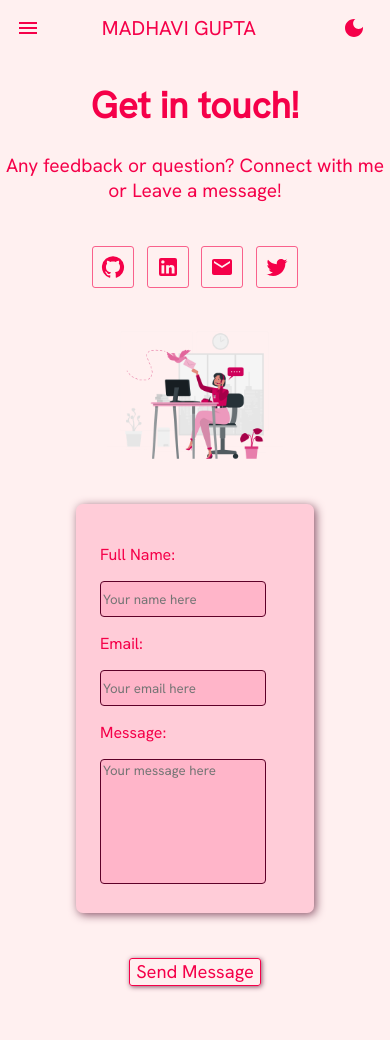
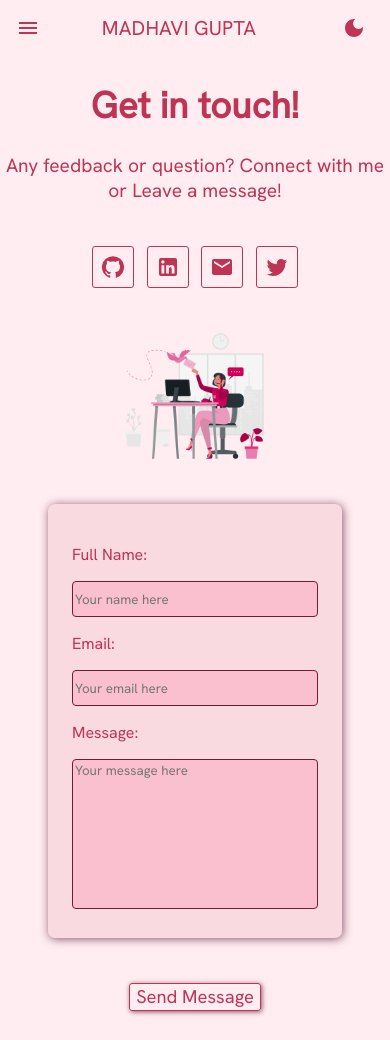
Before and after one commit to MadhaviGupta/Portfolio, a React (Create React App) app: page /contact in a window 390 px wide. Before the commit the page ends 1015 px from the top, so only its background shows below. Built offline with nearby package versions, Linux system fonts and the light colour scheme.

Commit message:
color changed to viva magenta & other fixes

```diff
--- a/src/App.js
+++ b/src/App.js
@@ -13,7 +13,7 @@ function App() {
       document.body.style.backgroundColor = "#0a0000";
     } else {
       setMode("light");
-      document.body.style.backgroundColor = "#fff0f0";
+      document.body.style.backgroundColor = "#ffedf1";
     }
   };
   return (
--- a/src/components/About.js
+++ b/src/components/About.js
@@ -91,11 +91,11 @@ export default function About(props) {
                 Longswitch Software Solutions Private Limited
               </span>
               . It is a software outsourcing company which provides software
-              solutions and technical consultancy. I was{" "}
+              solutions and technical consultancy. Being a{" "}
               <span className={`name-${props.mode}`}>
                 Frontend Web Developer Intern (ReactJS Developer)
               </span>{" "}
-              there and built various projects using various libraries.
+              there, I built various projects using various libraries.
             </p>
           </div>
         </div>
--- a/src/components/NavBar.js
+++ b/src/components/NavBar.js
@@ -32,7 +32,7 @@ export default function NavBar(props) {
             noWrap
             sx={{
               mr: 2,
-              color: "#f50049",
+              color: "be3455",
               display: { xs: "none", md: "flex" },
               fontFamily: "Hanken Grotesk",
               textDecoration: "none",
@@ -122,7 +122,7 @@ export default function NavBar(props) {
             noWrap
             sx={{
               mr: 2,
-              color: "#f50049",
+              color: "be3455",
               display: { xs: "flex", md: "none" },
               flexGrow: 1,
               fontFamily: "Hanken Grotesk",
--- a/src/components/style.css
+++ b/src/components/style.css
@@ -1,16 +1,15 @@
 * {
   font-family: "Hanken Grotesk";
-  color: #f50049;
+  color: #be3455;
 }
 body {
-  background-color: #fff0f0;
+  background-color: #ffedf1;
   min-height: 100vh;
 }
 
 /* home-styling */
 .listItems {
   text-decoration: none;
-  color: #f50049;
   margin: 0 1rem;
   padding: 0.5rem;
   font-size: 1rem;
@@ -18,11 +17,11 @@ body {
   justify-content: center;
 }
 .listItems:active {
-  color: #630d27;
+  color: #be032f;
 }
 .listItems:hover {
   border-radius: 2px;
-  background-color: rgba(195, 7, 63, 0.1);
+  background-color: rgba(190, 52, 84, 0.1);
 }
 .modeIcon {
   flex-grow: 0;
@@ -34,7 +33,7 @@ body {
 .modeIcon:hover,
 .socialIcons:hover,
 .project-icons:hover {
-  background-color: rgba(195, 7, 63, 0.1);
+  background-color: rgba(190, 52, 84, 0.1);
   cursor: pointer;
 }
 .socialIcons {
@@ -44,7 +43,7 @@ body {
   margin: 1.5rem 0.4rem;
   padding: 0.5rem;
   border-radius: 3px;
-  border: 1.5px solid #f5004998;
+  border: 1.5px solid #be3455;
   cursor: pointer;
 }
 .socialIcons:hover {
@@ -57,7 +56,7 @@ body {
 }
 .main-content {
   font-size: 2.5rem;
-  color: #f50049;
+  color: #be3455;
   text-align: center;
 }
 .sub-content {
@@ -65,11 +64,11 @@ body {
   text-align: center;
 }
 .name-light {
-  color: #8f013e;
+  color: #681d2f;
   font-weight: 500;
 }
 .name-dark {
-  color: #ff1379;
+  color: #eb4168;
   font-weight: 500;
 }
 .home-container {
@@ -96,7 +95,7 @@ body {
   }
   .main-content {
     font-size: 1.8rem;
-    color: #f50049;
+    color: #be3455;
     text-align: center;
   }
   .sub-content {
@@ -107,7 +106,7 @@ body {
 @media screen and (max-width: 550px) {
   .main-content {
     font-size: 1.3rem;
-    color: #f50049;
+    color: #be3455;
     text-align: center;
   }
   .sub-content {
@@ -141,8 +140,8 @@ footer {
   font-size: 1.3rem;
 }
 hr {
-  border-bottom: 1px solid #f50049;
-  border-left: 1.3px solid #f50049;
+  border-bottom: 1px solid #be3455;
+  border-left: 1.3px solid #be3455;
 }
 ul {
   list-style: url(images/coding.png);
@@ -163,7 +162,7 @@ ul {
   margin: 1em;
   padding: 1rem;
   border-radius: 7px;
-  background-color: rgba(195, 7, 63, 0.15);
+  background-color: rgba(190, 52, 84, 0.1);
   box-shadow: 1px 1px 5px #8a5469;
 }
 .content-about {
@@ -175,8 +174,8 @@ ul {
   height: 11rem;
 }
 .downloadButton {
-  color: #f50049;
-  border: 1.5px solid #f50049;
+  color: be3455;
+  border: 1.5px solid #be3455;
   border-radius: 3px;
   cursor: pointer;
   font-size: 1.2rem;
@@ -215,7 +214,7 @@ ul {
   margin: 3px;
   padding: 0.5rem;
   border-radius: 3px;
-  border: 1.5px solid #f5004998;
+  border: 1.5px solid #be3455;
   cursor: pointer;
 }
 .card-styling-pro {
@@ -229,13 +228,13 @@ ul {
   margin: 1em;
   padding: 1rem;
   border-radius: 7px;
-  background-color: rgba(195, 7, 63, 0.15);
+  background-color: rgba(190, 52, 84, 0.1);
   box-shadow: 1px 1px 5px #8a5469;
 }
 .card-pro:hover,
 .card-about:hover {
   box-shadow: 1px 1px 10px #8a5469;
-  background-color: rgba(195, 7, 63, 0.1);
+  background-color: rgba(190, 52, 84, 0.15);
   transform: scale(1.02);
   transition-duration: 0.25s;
 }
@@ -258,7 +257,7 @@ ul {
     margin: 1em;
     padding: 1rem;
     border-radius: 7px;
-    background-color: rgba(195, 7, 63, 0.15);
+    background-color: rgba(190, 52, 84, 0.1);
     box-shadow: 1px 1px 5px #8a5469;
   }
   .project-img,
@@ -281,7 +280,7 @@ ul {
     margin: 1em;
     padding: 1rem;
     border-radius: 7px;
-    background-color: rgba(195, 7, 63, 0.15);
+    background-color: rgba(190, 52, 84, 0.1);
     box-shadow: 1px 1px 5px #8a5469;
   }
   .content {
@@ -302,7 +301,7 @@ ul {
     margin: 1em;
     padding: 1rem;
     border-radius: 7px;
-    background-color: rgba(195, 7, 63, 0.15);
+    background-color: rgba(190, 52, 84, 0.1);
     box-shadow: 1px 1px 5px #8a5469;
   }
 }
@@ -312,7 +311,6 @@ ul {
   display: flex;
   flex-direction: row;
   justify-content: center;
-  align-items: center;
 }
 .form-card {
   width: auto;
@@ -320,8 +318,8 @@ ul {
   margin: 1em;
   padding: 1.5rem;
   border-radius: 7px;
-  background-color: rgba(255, 3, 79, 0.15);
-  box-shadow: 2px 2px 10px #8a5469;
+  background-color: rgba(190, 52, 84, 0.1);
+  box-shadow: 1px 1px 10px #8a5469;
 }
 .form-content {
   display: flex;
@@ -332,28 +330,27 @@ ul {
   display: block;
 }
 .form-input {
-  height: 2rem;
-  margin-right: 1.5rem;
+  height: 2.7rem;
+  width: 15rem;
+  margin-right: 2rem;
 }
 input {
   width: 10rem;
 }
 input,
 textarea {
-  border: 1.5px solid #5d0028;
+  border: 1.5px solid #6f1e31;
   border-radius: 4px;
-  background-color: rgba(255, 3, 79, 0.114);
-}
-input:focus {
-  border: 1.5px solid #730032;
+  background-color: rgba(255, 3, 79, 0.12);
 }
 textarea {
-  width: 18rem;
+  height: 9rem;
+  width: 20rem;
   resize: none;
 }
 .sendButton {
-  color: #f50049;
-  border: 1.5px solid #f50049;
+  color: be3455;
+  border: 1.5px solid #be3455;
   border-radius: 3px;
   cursor: pointer;
   font-size: 1.15rem;
@@ -371,11 +368,16 @@ textarea {
     flex-direction: column;
   }
   textarea {
-    width: 10rem;
+    width: 15rem;
     resize: none;
   }
   .contact-img {
     width: 11rem;
     height: 11rem;
   }
+  .form-input {
+    height: 2rem;
+    width: 15rem;
+    margin-right: 0rem;
+  }
 }
```
